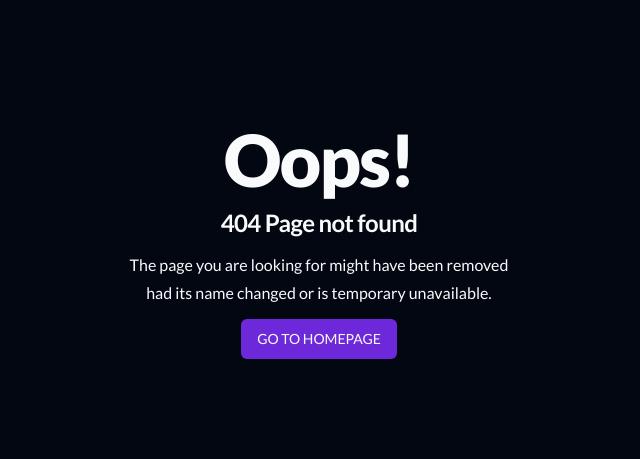
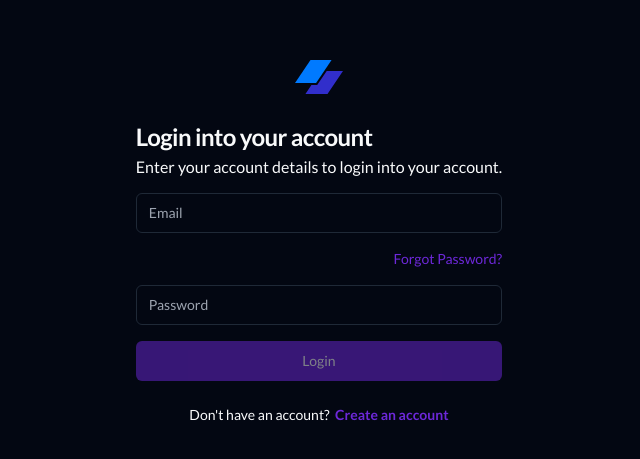
Before and after one commit to razdacoder/sass-hms, a React (Vite) app in the folder client/: page /login in a window 1280 px wide. Before the commit this address had no page. Shown: the part 159-618 px from the top of the page, without its empty margins (321-961 px from the left). Built offline with nearby package versions, Linux system fonts and the light colour scheme.

Commit message:
Implemented Login

```diff
--- a/client/src/App.tsx
+++ b/client/src/App.tsx
@@ -1,4 +1,6 @@
+import Activate from "@/pages/Activate";
 import Home from "@/pages/Home";
+import Login from "@/pages/Login";
 import NotFound from "@/pages/NotFound";
 import Register from "@/pages/Register";
 import { Route, BrowserRouter as Router, Routes } from "react-router-dom";
@@ -8,7 +10,8 @@ function App() {
       <Routes>
         <Route path="/" element={<Home />} />
         <Route path="/register" element={<Register />} />
-        {/* <Route path="/auth" element={<AuthLayout />}></Route> */}
+        <Route path="/activate/:token" element={<Activate />} />
+        <Route path="/login" element={<Login />} />
 
         <Route path="*" element={<NotFound />} />
       </Routes>
--- a/client/src/features/authentication/useRegister.tsx
+++ b/client/src/features/authentication/activation/useActivation.tsx
@@ -1,17 +1,17 @@
-import { register } from "@/services/authService";
-import { RegisterType } from "@/types/authTypes";
+import { activate } from "@/services/authService";
 import { useMutation } from "@tanstack/react-query";
 
 import toast from "react-hot-toast";
 import { useNavigate } from "react-router-dom";
 
-export default function useRegister() {
+export default function useActivation() {
   const navigate = useNavigate();
   const { mutate, status } = useMutation({
-    mutationFn: (data: RegisterType) => register(data),
-    onSuccess: (data, variables, context) => {
-      toast.success(data.message);
-      navigate("/activate");
+    mutationFn: (data: { activation_code: string; activation_token: string }) =>
+      activate(data),
+    onSuccess: () => {
+      toast.success("Account activated successfully");
+      navigate("/login");
     },
     onError: (error) => {
       toast.error(error.message);
--- /dev/null
+++ b/client/src/features/authentication/login/login-form.tsx
@@ -0,0 +1,126 @@
+import { Button } from "@/components/ui/button";
+import {
+  Form,
+  FormControl,
+  FormField,
+  FormItem,
+  FormMessage,
+} from "@/components/ui/form";
+import { Input } from "@/components/ui/input";
+import Logo from "@/components/ui/logo";
+import Spinner from "@/components/ui/spinner";
+import { Heading3, Paragraph } from "@/components/ui/typography";
+import { zodResolver } from "@hookform/resolvers/zod";
+import { useForm } from "react-hook-form";
+import { Link } from "react-router-dom";
+import * as z from "zod";
+import useLogin from "./useLogin";
+
+const formSchema = z.object({
+  email: z.string().email(),
+  password: z
+    .string()
+    .min(8, { message: "Password must be at least 8 characters" }),
+});
+
+export default function LoginForm() {
+  const { mutate, status } = useLogin();
+  const form = useForm<z.infer<typeof formSchema>>({
+    resolver: zodResolver(formSchema),
+    defaultValues: {
+      email: "",
+      password: "",
+    },
+  });
+
+  const { isSubmitting, isValid } = form.formState;
+
+  function onSubmit(values: z.infer<typeof formSchema>) {
+    mutate(values);
+  }
+
+  return (
+    <main className="w-full h-screen flex justify-center items-center">
+      <div className="">
+        <div className="flex justify-center mb-6">
+          <Logo />
+        </div>
+
+        <div>
+          <div className="mb-3">
+            <Heading3>Login into your account</Heading3>
+            <Paragraph>
+              Enter your account details to login into your account.
+            </Paragraph>
+          </div>
+
+          <Form {...form}>
+            <form onSubmit={form.handleSubmit(onSubmit)} className="space-y-4">
+              <FormField
+                control={form.control}
+                name="email"
+                render={({ field }) => (
+                  <FormItem>
+                    <FormControl>
+                      <Input
+                        type="email"
+                        placeholder="Email"
+                        {...field}
+                        disabled={status === "pending"}
+                      />
+                    </FormControl>
+
+                    <FormMessage />
+                  </FormItem>
+                )}
+              />
+              <div className="flex justify-end">
+                <Link
+                  className="text-sm text-primary font-medium"
+                  to="/reset-password"
+                >
+                  Forgot Password?
+                </Link>
+              </div>
+
+              <FormField
+                control={form.control}
+                name="password"
+                render={({ field }) => (
+                  <FormItem>
+                    <FormControl>
+                      <Input
+                        type="password"
+                        placeholder="Password"
+                        {...field}
+                        disabled={status === "pending"}
+                      />
+                    </FormControl>
+
+                    <FormMessage />
+                  </FormItem>
+                )}
+              />
+
+              <div className="mt-4">
+                <Button
+                  disabled={isSubmitting || !isValid}
+                  className="w-full disabled:cursor-not-allowed"
+                  type="submit"
+                >
+                  {status === "pending" ? <Spinner /> : "Login"}
+                </Button>
+              </div>
+            </form>
+          </Form>
+          <Paragraph className="text-sm text-center mt-6">
+            Don't have an account? &nbsp;
+            <Link to="/register" className="text-primary font-semibold text-sm">
+              Create an account
+            </Link>
+          </Paragraph>
+        </div>
+      </div>
+    </main>
+  );
+}
--- /dev/null
+++ b/client/src/features/authentication/login/useLogin.tsx
@@ -0,0 +1,20 @@
+import { login } from "@/services/authService";
+import { useMutation } from "@tanstack/react-query";
+import toast from "react-hot-toast";
+import { useNavigate } from "react-router-dom";
+
+export default function useLogin() {
+  const navigate = useNavigate();
+  const { mutate, status } = useMutation({
+    mutationFn: (data: { email: string; password: string }) => login(data),
+    onSuccess: () => {
+      toast.success("Login successfully");
+      navigate("/dashboard");
+    },
+    onError: (error) => {
+      toast.error(error.message);
+    },
+  });
+
+  return { mutate, status };
+}
--- /dev/null
+++ b/client/src/features/authentication/register/useRegister.tsx
@@ -0,0 +1,22 @@
+import { register } from "@/services/authService";
+import { RegisterType } from "@/types/authTypes";
+import { useMutation } from "@tanstack/react-query";
+
+import toast from "react-hot-toast";
+import { useNavigate } from "react-router-dom";
+
+export default function useRegister() {
+  const navigate = useNavigate();
+  const { mutate, status } = useMutation({
+    mutationFn: (data: RegisterType) => register(data),
+    onSuccess: (data) => {
+      toast.success(data.message);
+      navigate(`/activate/${data.activation_token}`);
+    },
+    onError: (error) => {
+      toast.error(error.message);
+    },
+  });
+
+  return { mutate, status };
+}
--- /dev/null
+++ b/client/src/pages/Login.tsx
@@ -0,0 +1,5 @@
+import LoginForm from "@/features/authentication/login/login-form";
+
+export default function Login() {
+  return <LoginForm />;
+}
--- a/client/src/pages/Register.tsx
+++ b/client/src/pages/Register.tsx
@@ -1,7 +1,5 @@
-import RegisterForm from "@/features/authentication/register-form";
+import RegisterForm from "@/features/authentication/register/register-form";
 
-function Register() {
+export default function Register() {
   return <RegisterForm />;
 }
-
-export default Register;
--- a/client/src/services/authService.ts
+++ b/client/src/services/authService.ts
@@ -24,7 +24,9 @@ const activate = async (data: {
 
 const login = async (data: { email: string; password: string }) => {
   try {
-    const response = await api.post("auth/users/login/", data);
+    const response = await api.post("auth/users/login/", data, {
+      withCredentials: true,
+    });
     return response.data;
   } catch (error: any) {
     return error.response.data.message;
```
Also changed, not shown: client/src/features/authentication/register/register-form.tsx (renamed from client/src/features/authentication/register-form.tsx).
